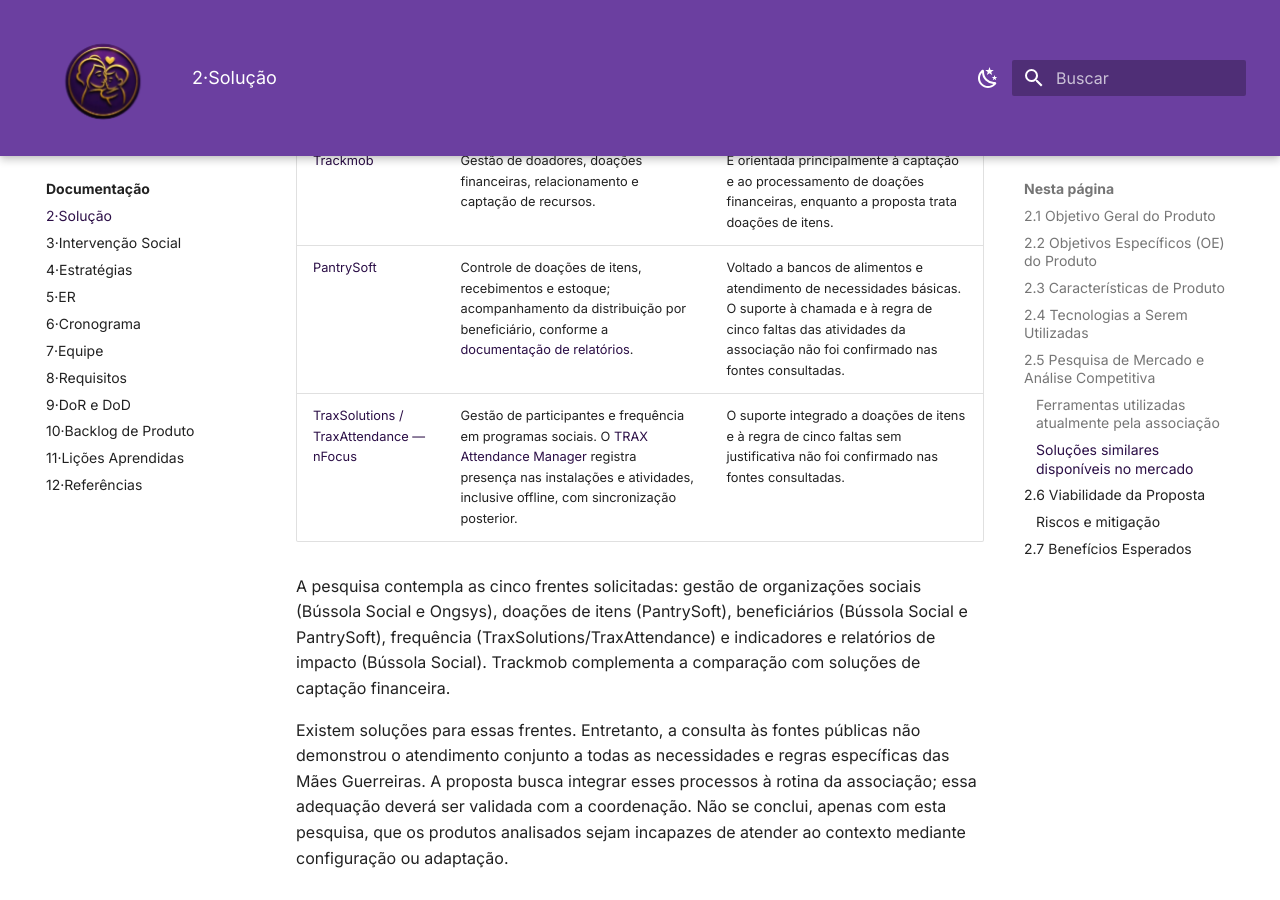
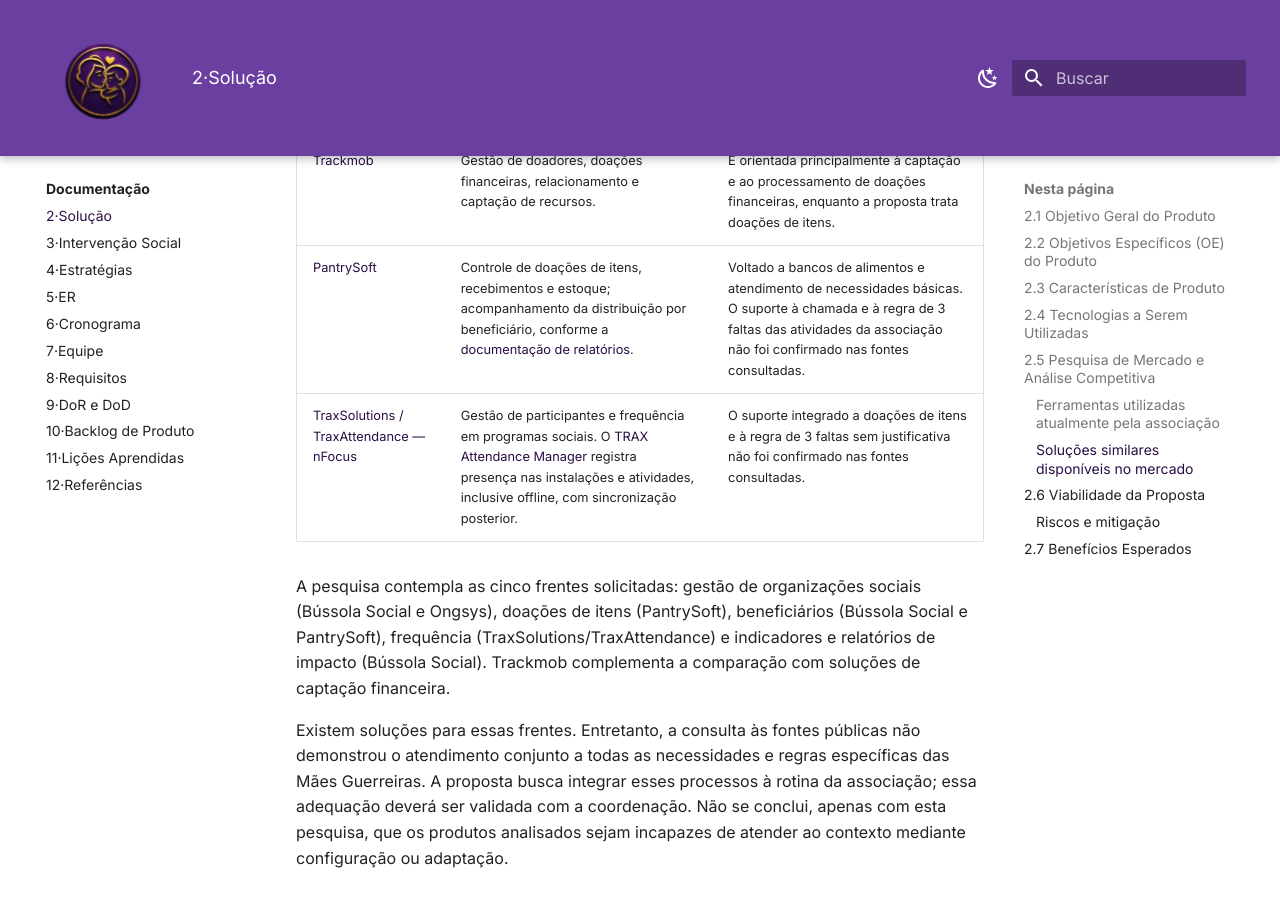
Before and after one commit to mdsreq-fga-unb/REQ-2026.2-T01-MaesGuerreiras, an MkDocs documentation site: the page built from docs/02-solucao/index.md, in a window 1280 px wide and 900 px high, scrolled down 4485 px. Built offline with MkDocs 1.6.1 and Material for MkDocs 9.7.7, drawn with Linux system fonts in a browser that asks for light colours.

Commit message:
Fica definido 3 faltas, como foi validado com o cliente

```diff
--- a/docs/02-solucao/index.md
+++ b/docs/02-solucao/index.md
@@ -101,8 +101,8 @@
 | [Bússola Social](https://www.bussolasocial.com.br/) | Gestão de organizações sociais por meio de projetos, beneficiários, indicadores, evidências, inscrições e relatórios de impacto. | O atendimento ao fluxo de doações de itens e às regras específicas de frequência da associação não foi confirmado nas fontes consultadas. |
 | [Ongsys](https://site.ongsys.com.br/) | Gestão financeira por projeto, doadores, voluntários, documentos, relatórios e prestação de contas. | Possui maior foco financeiro, contábil e administrativo do que no acompanhamento cotidiano das famílias e atividades oferecidas. |
 | [Trackmob](https://trackmob.com.br/) | Gestão de doadores, doações financeiras, relacionamento e captação de recursos. | É orientada principalmente à captação e ao processamento de doações financeiras, enquanto a proposta trata doações de itens. |
-| [PantrySoft](https://www.pantrysoft.com/feature/donations-and-inventory/) | Controle de doações de itens, recebimentos e estoque; acompanhamento da distribuição por beneficiário, conforme a [documentação de relatórios](https://support.pantrysoft.com/inventory-reports). | Voltado a bancos de alimentos e atendimento de necessidades básicas. O suporte à chamada e à regra de cinco faltas das atividades da associação não foi confirmado nas fontes consultadas. |
-| [TraxSolutions / TraxAttendance — nFocus](https://www.nfocus.com/) | Gestão de participantes e frequência em programas sociais. O [TRAX Attendance Manager](https://play.google.com/store/apps/details?id=com.nfocus.tam) registra presença nas instalações e atividades, inclusive offline, com sincronização posterior. | O suporte integrado a doações de itens e à regra de cinco faltas sem justificativa não foi confirmado nas fontes consultadas. |
+| [PantrySoft](https://www.pantrysoft.com/feature/donations-and-inventory/) | Controle de doações de itens, recebimentos e estoque; acompanhamento da distribuição por beneficiário, conforme a [documentação de relatórios](https://support.pantrysoft.com/inventory-reports). | Voltado a bancos de alimentos e atendimento de necessidades básicas. O suporte à chamada e à regra de 3 faltas das atividades da associação não foi confirmado nas fontes consultadas. |
+| [TraxSolutions / TraxAttendance — nFocus](https://www.nfocus.com/) | Gestão de participantes e frequência em programas sociais. O [TRAX Attendance Manager](https://play.google.com/store/apps/details?id=com.nfocus.tam) registra presença nas instalações e atividades, inclusive offline, com sincronização posterior. | O suporte integrado a doações de itens e à regra de 3 faltas sem justificativa não foi confirmado nas fontes consultadas. |
 
 A pesquisa contempla as cinco frentes solicitadas: gestão de organizações sociais (Bússola Social e
 Ongsys), doações de itens (PantrySoft), beneficiários (Bússola Social e PantrySoft), frequência
```
Also changed, not shown: docs/01-cenario/index.md (+1 -1 lines), docs/05-er/index.md (+1 -1 lines).
